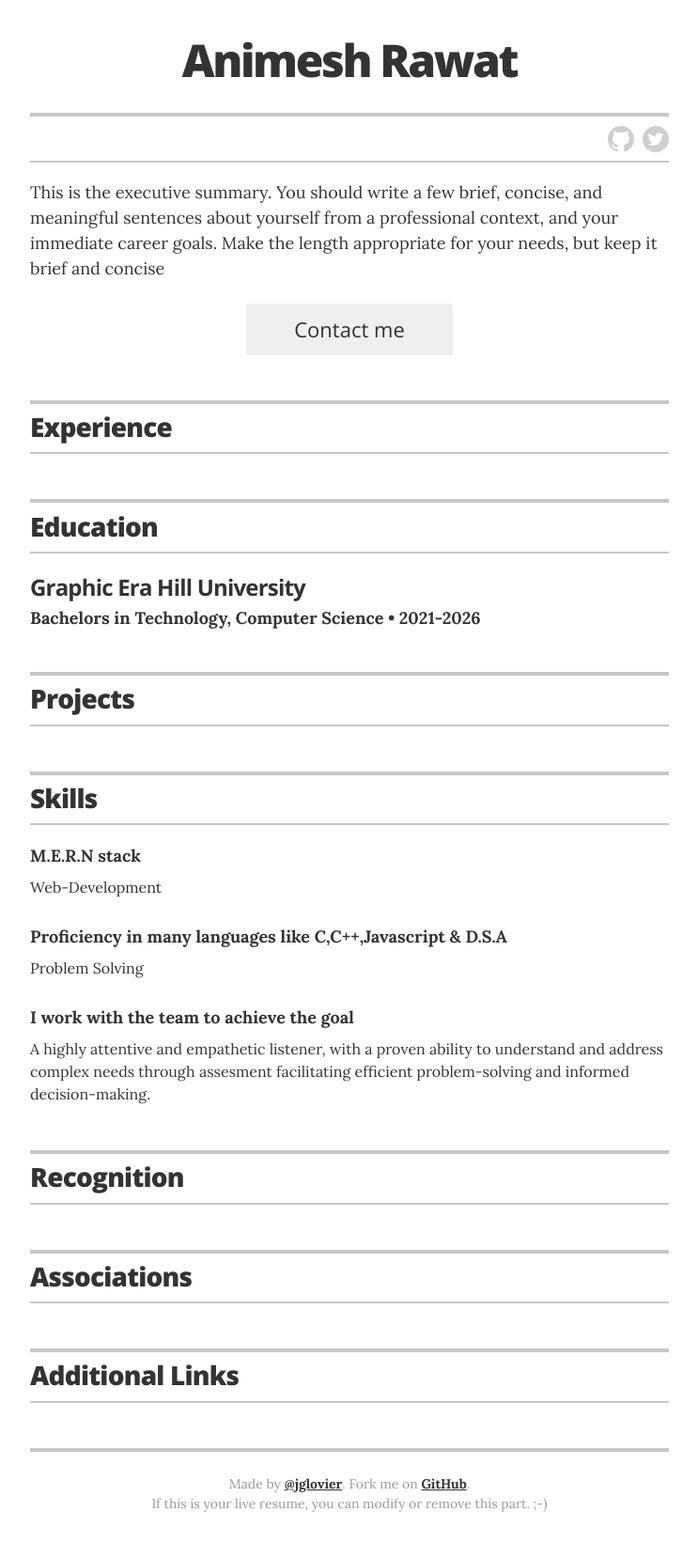
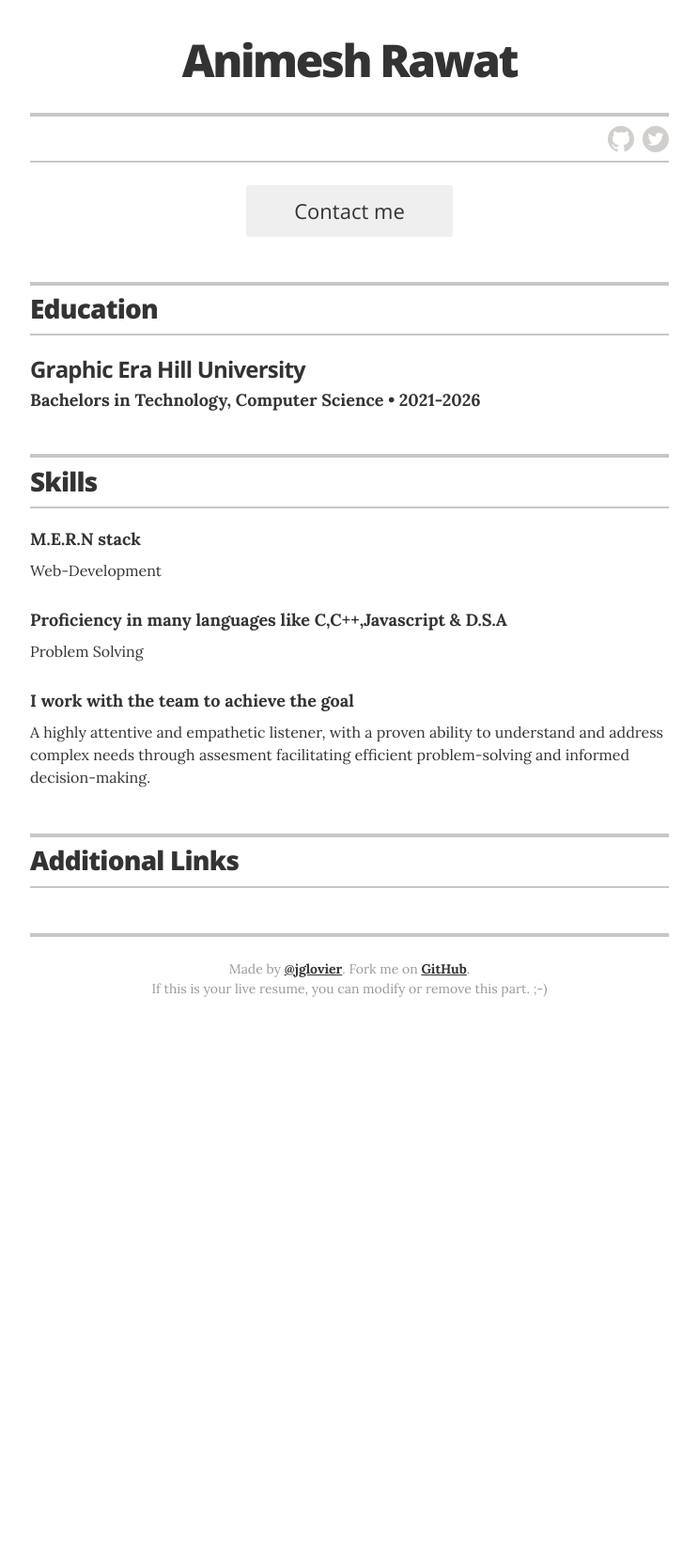
Before and after one commit to nissu99/Animesh.github.io, a Jekyll site: the page built from index.html, in a window 1280 px wide. Shown: the whole page at 94% size, without its empty margins (268-1011 px from the left). Built offline with Jekyll 4.4.1, drawn with Linux system fonts in a browser that asks for light colours; after the commit the page ends 1111 px from its top, so only the background shows below that; some of the changed lines change nothing that is shown.

Commit message:
more cleaning

```diff
--- a/_config.yml
+++ b/_config.yml
@@ -23,7 +23,7 @@ resume_contact_address:         "Clement Town ,Dehradun"
 #resume_header_contact_info:     "742 Evergreen Terrace, Springfield • 555-7334 • lisasimpson@youremailaddress.com"
 #display_header_contact_info:    "false"
 
-resume_header_intro: "<p>This is the executive summary. You should write a few brief, concise, and meaningful sentences about yourself from a professional context, and your immediate career goals. Make the length appropriate for your needs, but keep it brief and concise</p>"
+#resume_header_intro: "<p>This is the executive summary. You should write a few brief, concise, and meaningful sentences about yourself from a professional context, and your immediate career goals. Make the length appropriate for your needs, but keep it brief and concise</p>"
 
 # use "yes" to display the email contact button,
 # "no" to display an "I'm not looking for work" message,
@@ -33,13 +33,13 @@ resume_looking_for_work:        "yes"
 
 # Decide which sections to use
 # comment out to hide
-resume_section_experience:      true
+#resume_section_experience:      true
 resume_section_education:       true
-resume_section_projects:        true
+#resume_section_projects:        true
 resume_section_skills:          true
-resume_section_recognition:     true
+#resume_section_recognition:     true
 resume_section_links:           true
-resume_section_associations:    true
+#resume_section_associations:    true
 # resume_section_interests:       true
 
 # Resume social links
```
